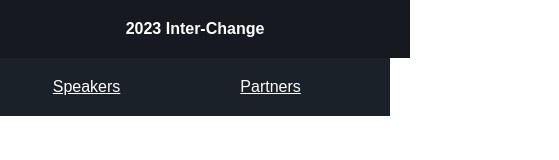
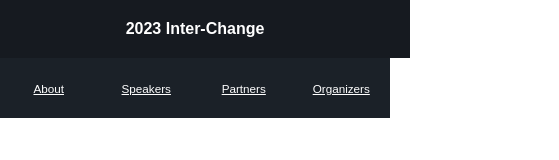
Before and after one commit to tako853/-legacy-TEDxKeioU23-webpage, a plain HTML site: page event-header.html in a window 390 px wide. Shown: the whole page, 559 px wide, since content can reach past the window. Drawn offline with Linux system fonts and the light colour scheme.

Commit message:
イベントページヘッダーのモバイル対応

```diff
--- a/event-header.css
+++ b/event-header.css
@@ -32,7 +32,12 @@ body{
   display: flex;
 }
 .event-nav-list-item{
-  margin: 20px 60px 20px 60px;
+  height: 60px;
+  justify-content: center;
+  display: flex;
+  align-items: center;
+  width: 25vw;
+  max-width: 150px;
 }
 .event-nav-link{
   transition: all 0.3s ease;
@@ -42,14 +47,21 @@ body{
   transition: all 0.3s ease;
 }
 .event-nav-link:hover > .event-nav-list-item{
-  padding-bottom: 5px;
-  border-bottom: rgb(255, 255, 255,0.3) 2px solid;
+  border-bottom: rgb(255, 255, 255,0.3) 5px solid;
 }
 
 /*カレント表示*/
 .is-current{
 }
 .is-current > .event-nav-list-item{
-  padding-bottom: 5px;
-  border-bottom: #EB0028 2px solid;
+  border-bottom: #EB0028 5px solid;
 }
+
+@media screen and (max-width:600px){
+  .event-nav-link{
+    font-size: 3vw;
+  }
+  .event-nav-list-item{
+
+  }
+}
```
